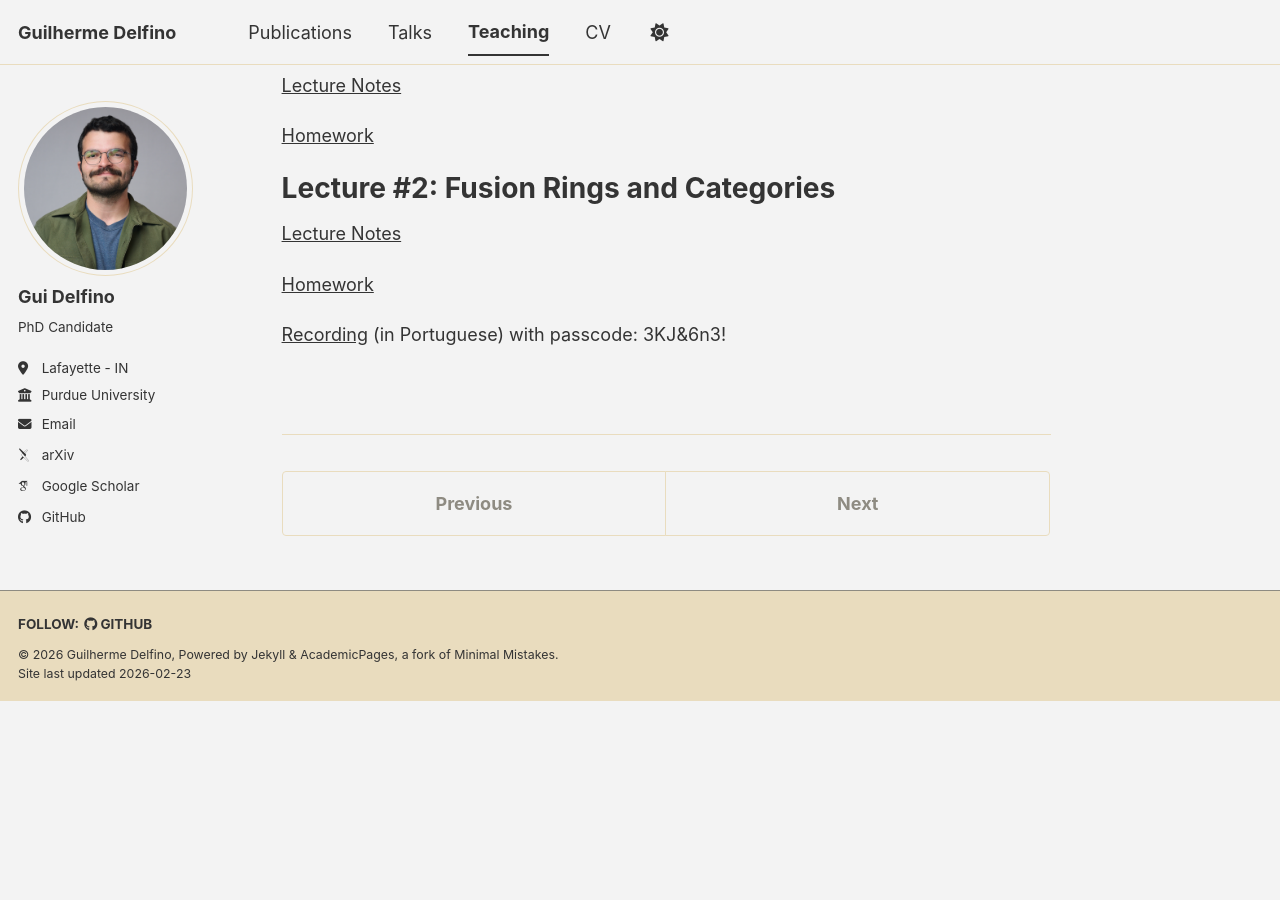
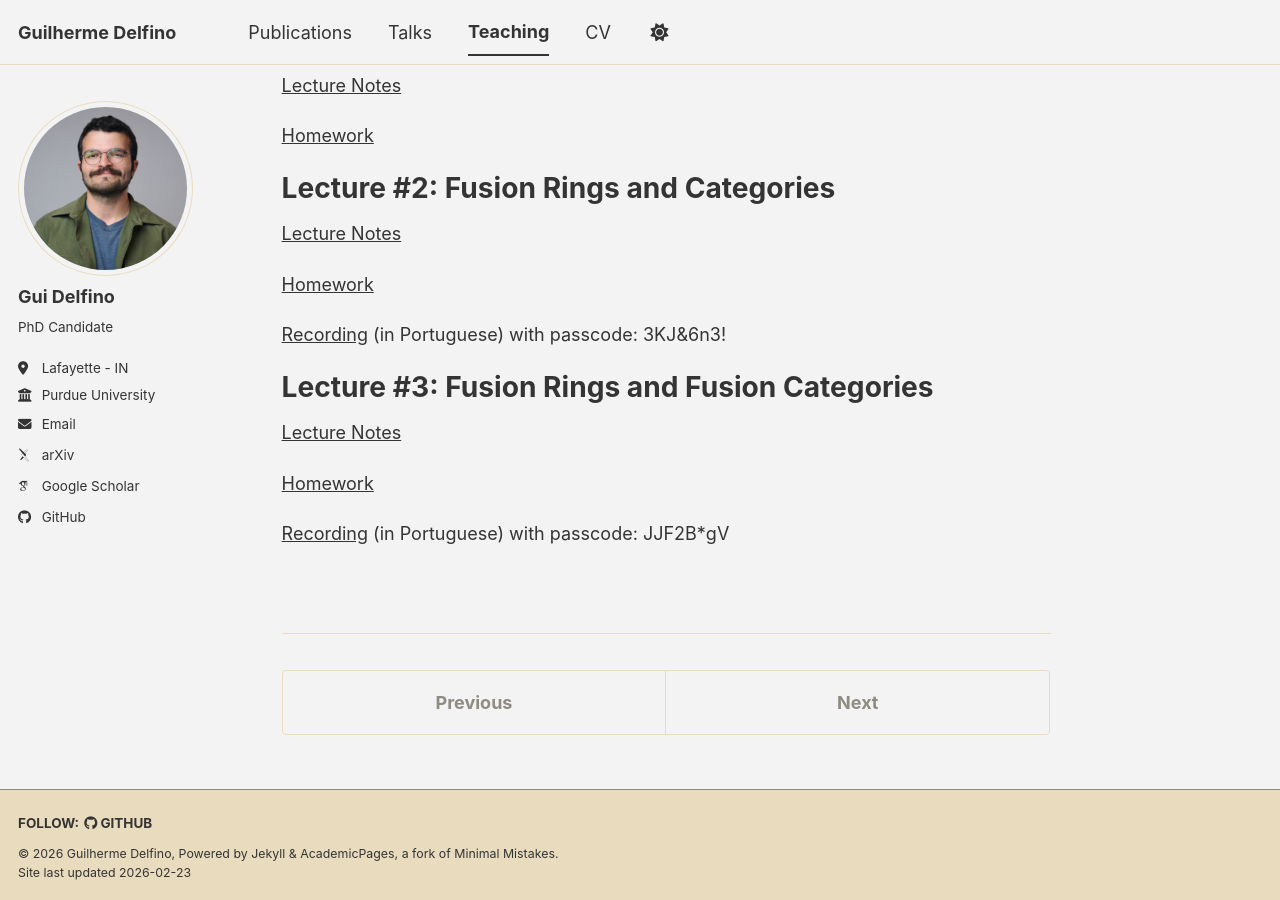
Before and after one commit to gui-delfino/gui-delfino.github.io, a Jekyll site: the page built from _teaching/2026-spring-fusion-cat.md, in a window 1280 px wide and 900 px high, scrolled down 510 px. Built offline with Jekyll 4.4.1, drawn with Linux system fonts in a browser that asks for light colours; some web fonts are replaced; a script bundle is joined from its source files by our own code; library files that are not in the unit come from our copies; before the commit the page ends 1211 px from its top, so only the background shows below that.

Commit message:
lecture 3

```diff
--- a/_teaching/2026-spring-fusion-cat.md
+++ b/_teaching/2026-spring-fusion-cat.md
@@ -34,3 +34,14 @@ Lecture #2: Fusion Rings and Categories
 [Homework](https://gui-delfino.github.io/files/Homework_2.pdf)
 
 [Recording](https://purdue-edu.zoom.us/rec/share/Eh9CfvT7oEfRm8Tq7NDUhMU9OQgbg5CGFvXRp6u33lTmeblAx6iUqFn2xsiRgnk.aWlE4S3ifKRTGXrR?startTime=1769795140000) (in Portuguese) with passcode: 3KJ&6n3!
+
+
+Lecture #3: Fusion Rings and Fusion Categories
+======
+
+
+[Lecture Notes](https://gui-delfino.github.io/files/Lecture_3.pdf)
+
+[Homework](https://gui-delfino.github.io/files/Homework_3.pdf)
+
+[Recording](https://purdue-edu.zoom.us/rec/share/jqyW4pOL6E3raI1P3cCnkzz2gJevlUovKSq_vZeDjSR2iVIUO4uWuPnm3mnS9WYY.FtyxWKjw2t02yiNS ) (in Portuguese) with passcode: JJF2B*gV
```
